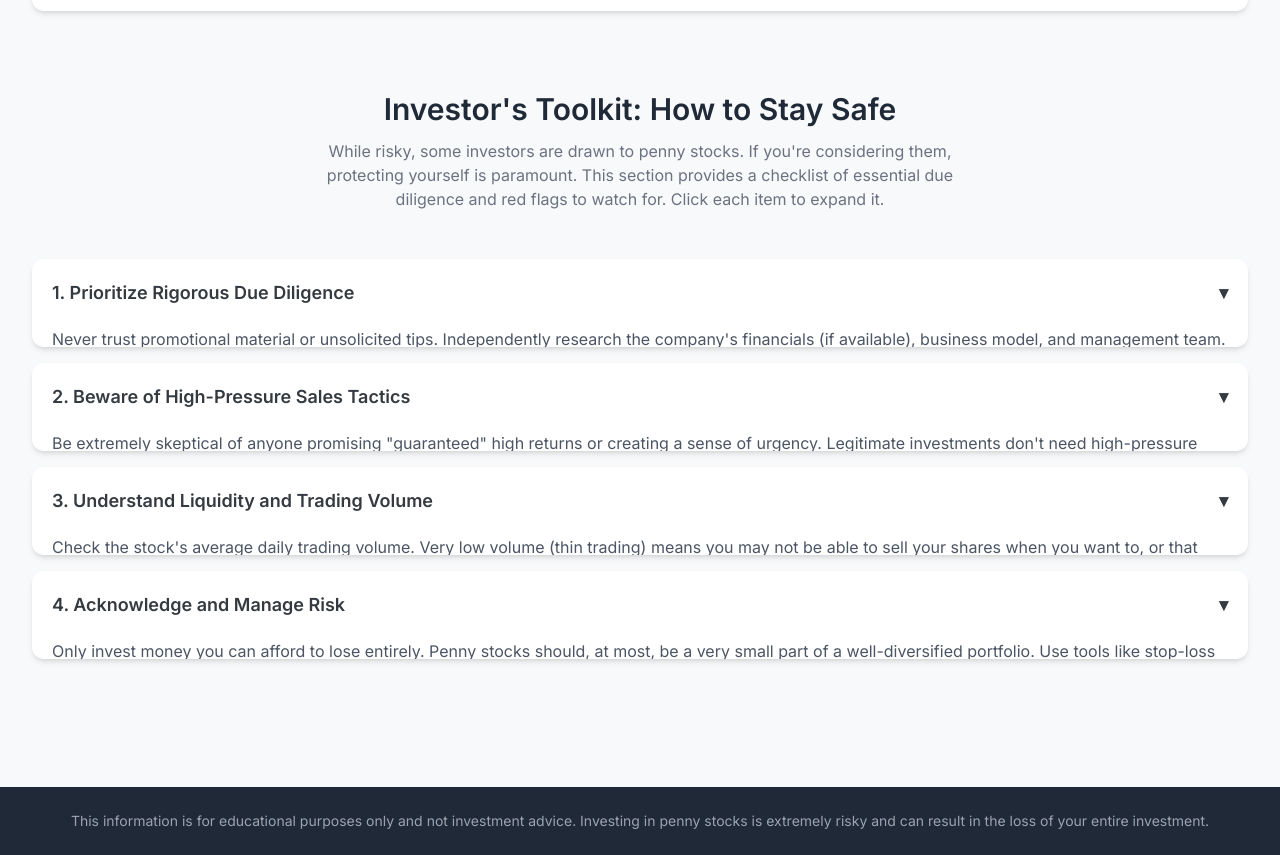
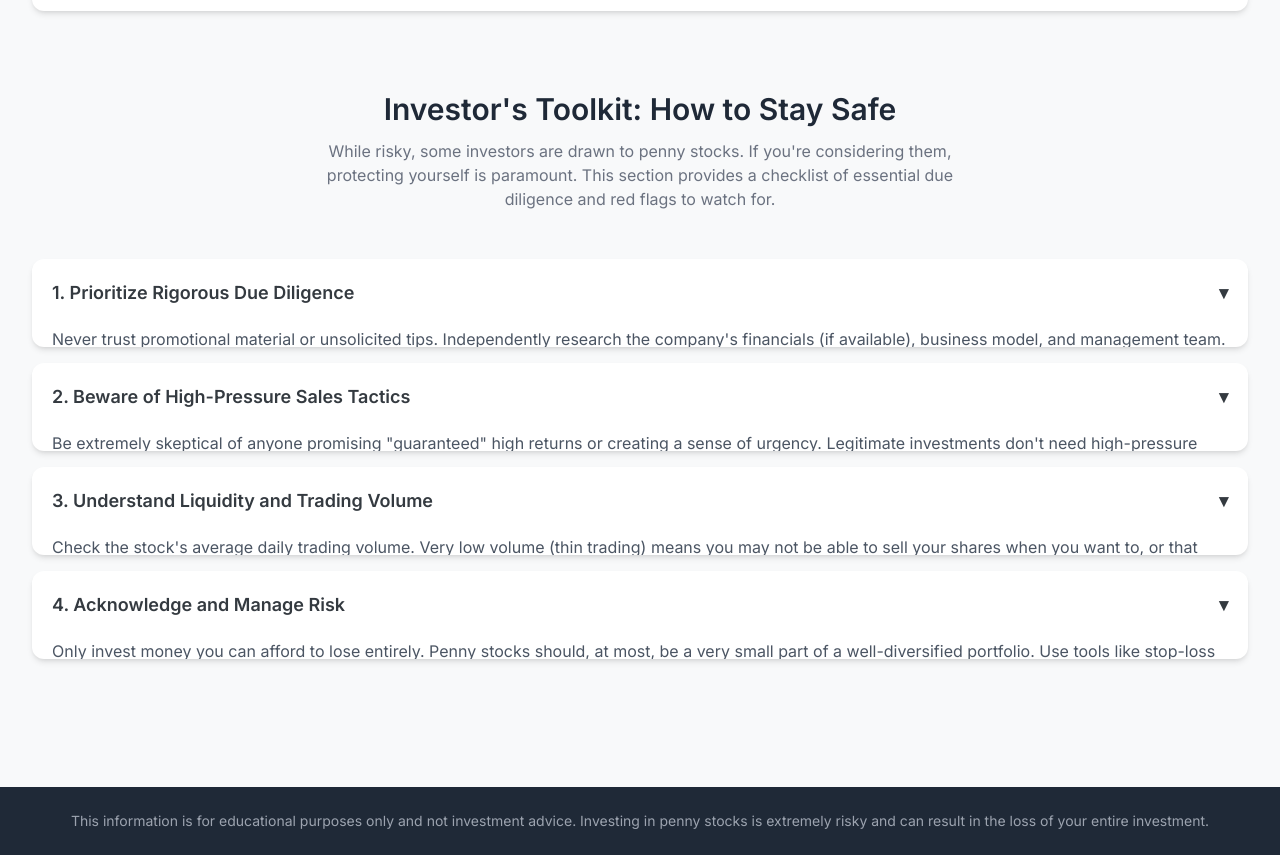
Before and after one commit to yyyprojects/PennyStock1, a plain HTML site: page index.html in a window 1280 px wide. Shown: the part 2995-3850 px from the top of the page. Drawn offline with nearby package versions, Linux system fonts and the light colour scheme.

Commit message:
Update index.html

```diff
--- a/index.html
+++ b/index.html
@@ -217,7 +217,7 @@
             <section id="toolkit" class="scroll-mt-20">
                 <div class="text-center mb-12">
                     <h3 class="text-2xl md:text-3xl font-semibold text-gray-800">Investor's Toolkit: How to Stay Safe</h3>
-                    <p class="mt-3 max-w-2xl mx-auto text-md text-gray-500">While risky, some investors are drawn to penny stocks. If you're considering them, protecting yourself is paramount. This section provides a checklist of essential due diligence and red flags to watch for. Click each item to expand it.</p>
+                    <p class="mt-3 max-w-2xl mx-auto text-md text-gray-500">While risky, some investors are drawn to penny stocks. If you're considering them, protecting yourself is paramount. This section provides a checklist of essential due diligence and red flags to watch for.</p>
                 </div>
                 <div class="space-y-4">
                     <div class="accordion-item section-card overflow-hidden">
```
